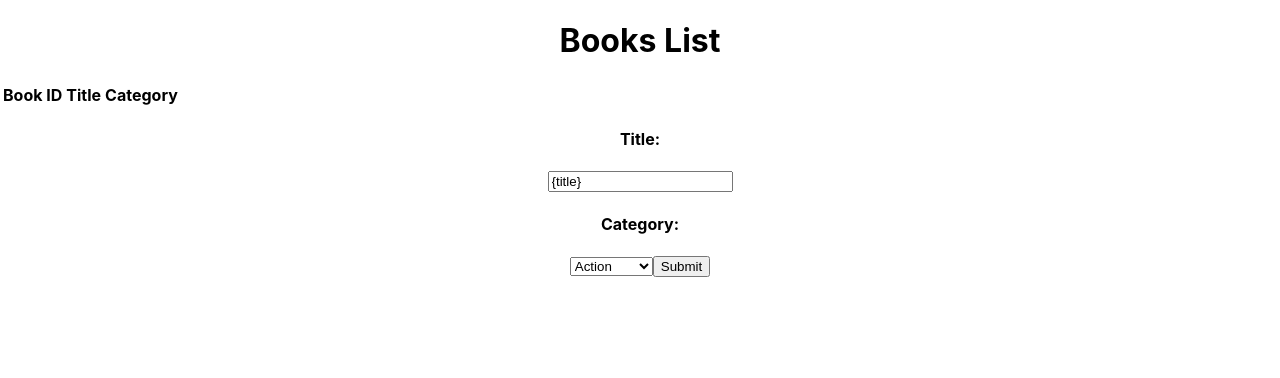
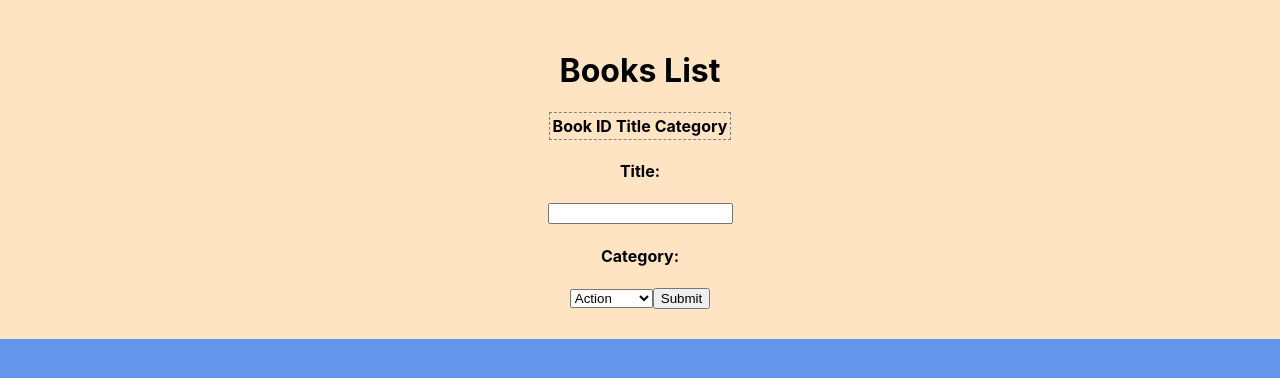
Before and after one commit to maosan132/Magic-bookstore, a React (Create React App) app: page / in a window 1280 px wide. Shown: the top 378 px of the page. Built offline with nearby package versions, Linux system fonts and the light colour scheme.

Commit message:
Remove prop value from input on booksforms and make some styling to app

```diff
--- a/src/App.css
+++ b/src/App.css
@@ -1,16 +1,7 @@
 .App {
   text-align: center;
-}
-
-.App-logo {
-  height: 40vmin;
-  pointer-events: none;
-}
-
-@media (prefers-reduced-motion: no-preference) {
-  .App-logo {
-    animation: App-logo-spin infinite 20s linear;
-  }
+  background-color: bisque;
+  padding: 30px;
 }
 
 .App-header {
@@ -28,12 +19,7 @@
   color: #61dafb;
 }
 
-@keyframes App-logo-spin {
-  from {
-    transform: rotate(0deg);
-  }
-
-  to {
-    transform: rotate(360deg);
-  }
+table {
+  margin: 0 auto;
+  border: 1px dashed gray;
 }
--- a/src/containers/BooksForm.js
+++ b/src/containers/BooksForm.js
@@ -47,7 +47,6 @@ const BooksForm = () => {
       <h4> Title:</h4>
       <input
         name="title"
-        value="{title}"
         type="text"
         onChange={(e) => handleChange(e)}
       />
--- a/src/index.css
+++ b/src/index.css
@@ -14,6 +14,7 @@ body {
     sans-serif;
   -webkit-font-smoothing: antialiased;
   -moz-osx-font-smoothing: grayscale;
+  background-color: cornflowerblue;
 }
 
 code {
```
